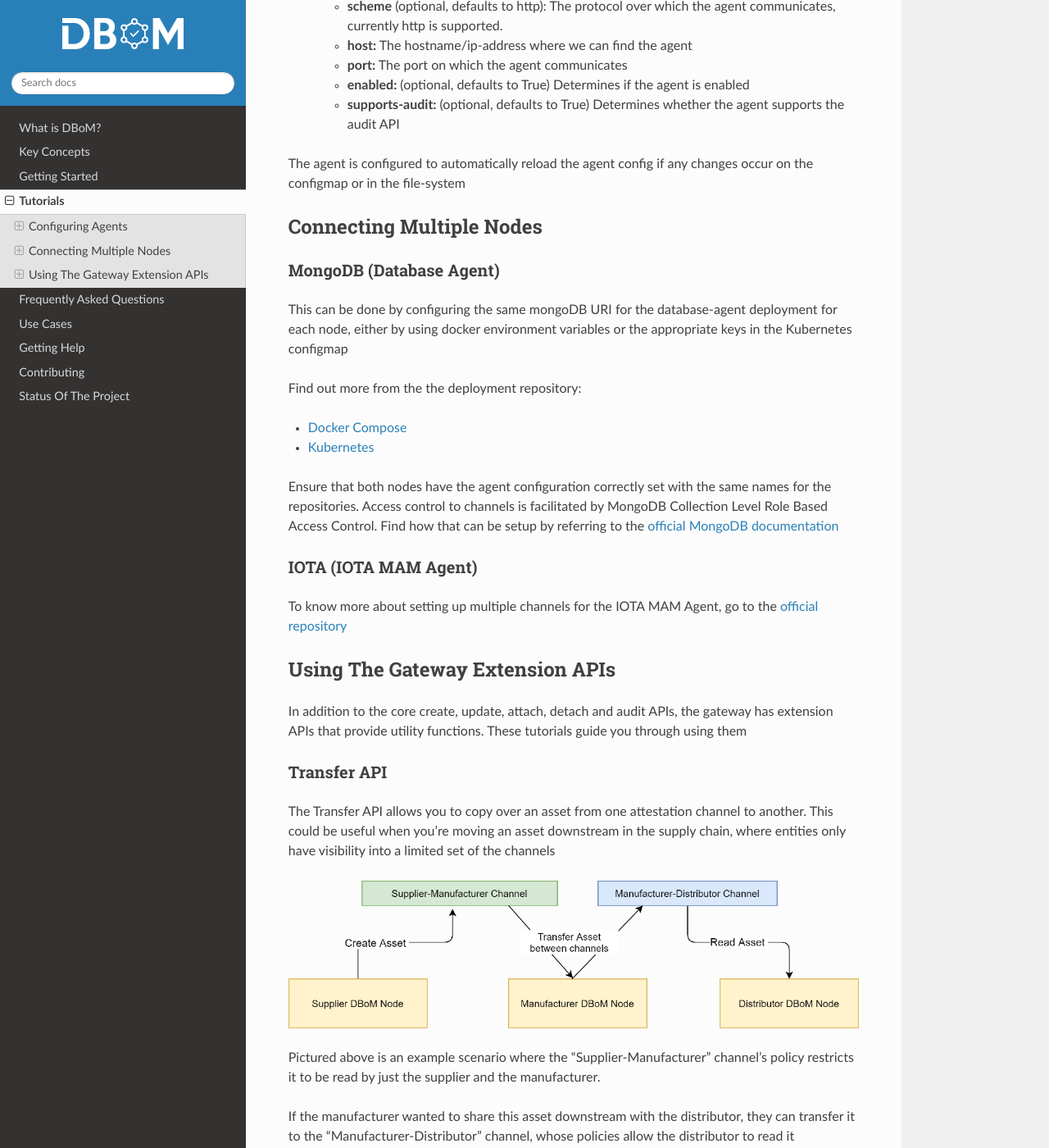
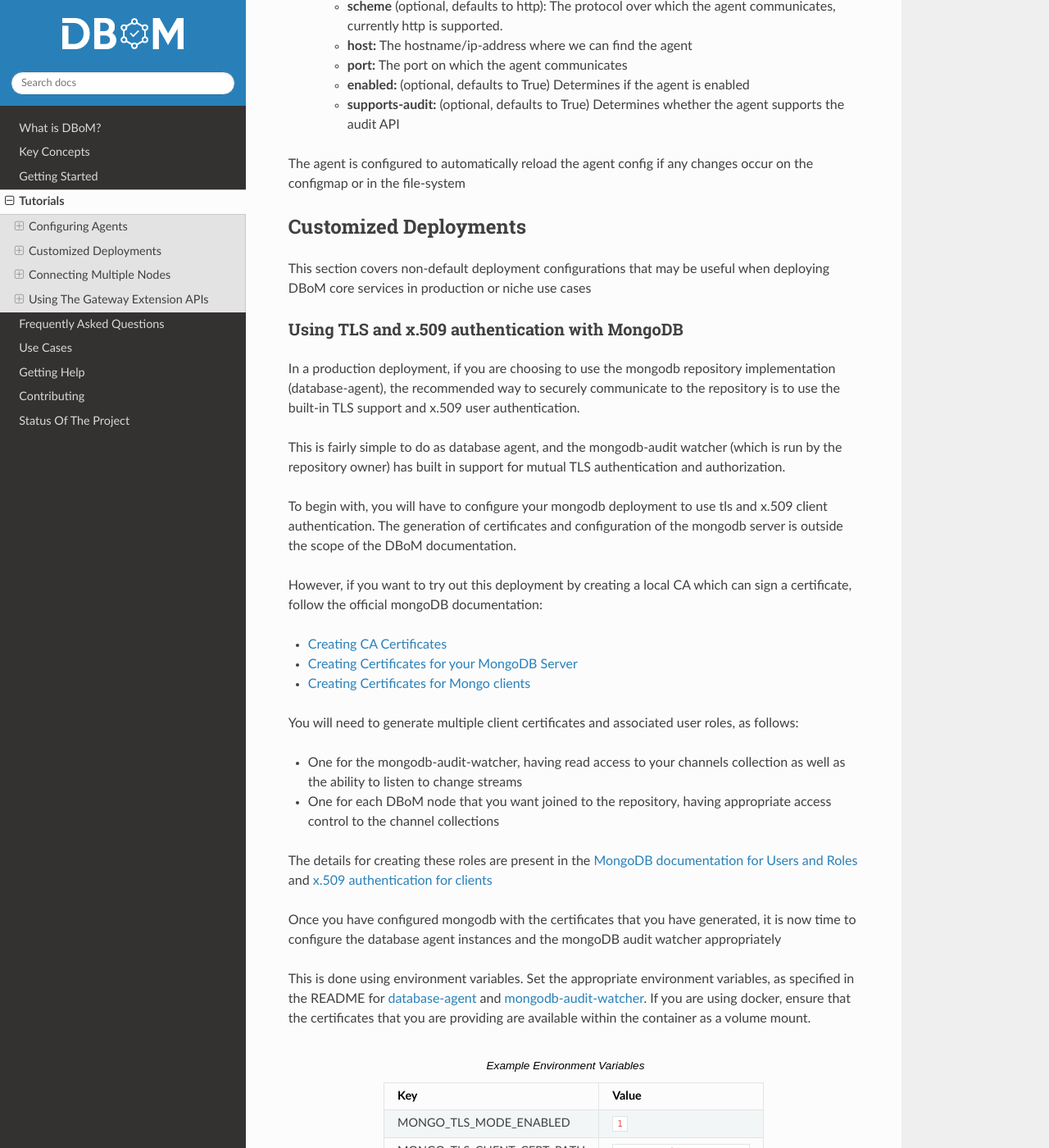
Before and after one commit to DBOMproject/docs, a Sphinx documentation site: the page built from source/tutorials.rst, in a window 1280 px wide and 1400 px high, scrolled down 893 px. Shown: the whole window at 82% size. Built offline with Sphinx 7.4.7 and the Read the Docs theme 2.0.0, drawn with Linux system fonts in a browser that asks for light colours; some of the changed text lies outside the part shown.

Commit message:
Add instructions for X509 deployment

```diff
--- a/source/tutorials.rst
+++ b/source/tutorials.rst
@@ -50,6 +50,53 @@ Parameters
 
 The agent is configured to automatically reload the agent config if any
 changes occur on the configmap or in the file-system
+
+======================
+Customized Deployments
+======================
+
+This section covers non-default deployment configurations that may be useful when deploying DBoM core services in production or niche use cases
+
+Using TLS and x.509 authentication with MongoDB
+-----------------------------------------------
+
+In a production deployment, if you are choosing to use the mongodb repository implementation (database-agent), the recommended way to securely communicate to the repository is to use the built-in TLS support and x.509 user authentication.
+
+This is fairly simple to do as database agent, and the mongodb-audit watcher (which is run by the repository owner) has built in support for mutual TLS authentication and authorization.
+
+To begin with, you will have to configure your mongodb deployment to use tls and x.509 client authentication. The generation of certificates and configuration of the mongodb server is outside the scope of the DBoM documentation.
+
+However, if you want to try out this deployment by creating a local CA which can sign a certificate, follow the official mongoDB documentation:
+
+- `Creating CA Certificates <https://docs.mongodb.com/manual/appendix/security/appendixA-openssl-ca/>`_
+- `Creating Certificates for your MongoDB Server <https://docs.mongodb.com/manual/appendix/security/appendixB-openssl-server/>`_
+- `Creating Certificates for Mongo clients <https://docs.mongodb.com/manual/appendix/security/appendixC-openssl-client/>`_
+
+You will need to generate multiple client certificates and associated user roles, as follows:
+
+- One for the mongodb-audit-watcher, having read access to your channels collection as well as the ability to listen to change streams
+- One for each DBoM node that you want joined to the repository, having appropriate access control to the channel collections
+
+The details for creating these roles are present in the `MongoDB documentation for Users and Roles <https://docs.mongodb.com/manual/tutorial/manage-users-and-roles/>`_ and `x.509 authentication for clients <https://docs.mongodb.com/manual/tutorial/configure-x509-client-authentication/>`_
+
+Once you have configured mongodb with the certificates that you have generated, it is now time to configure the database agent instances and the mongoDB audit watcher appropriately
+
+This is done using environment variables. Set the appropriate environment variables, as specified in the README for `database-agent <https://github.com/DBOMproject/database-agent>`_ and `mongodb-audit-watcher <https://github.com/DBOMproject/mongodb-audit-watcher>`_. If you are using docker, ensure that the certificates that you are providing are available within the container as a volume mount.
+
+.. list-table:: Example Environment Variables
+   :header-rows: 1
+   :align: center
+
+   * - Key
+     - Value
+   * - MONGO_TLS_MODE_ENABLED
+     - ``1``
+   * - MONGO_TLS_CLIENT_CERT_PATH
+     - ``.secrets/client_cert.pem``
+   * - MONGO_TLS_CA_CERT_PATH
+     - ``.secrets/ca_cert.pem``
+
+If you are using Helm Charts to deploy on Kubernetes, these keys are stored within a secret. Refer to the helm chart READMEs for further details.
 
 
 =========================
```
